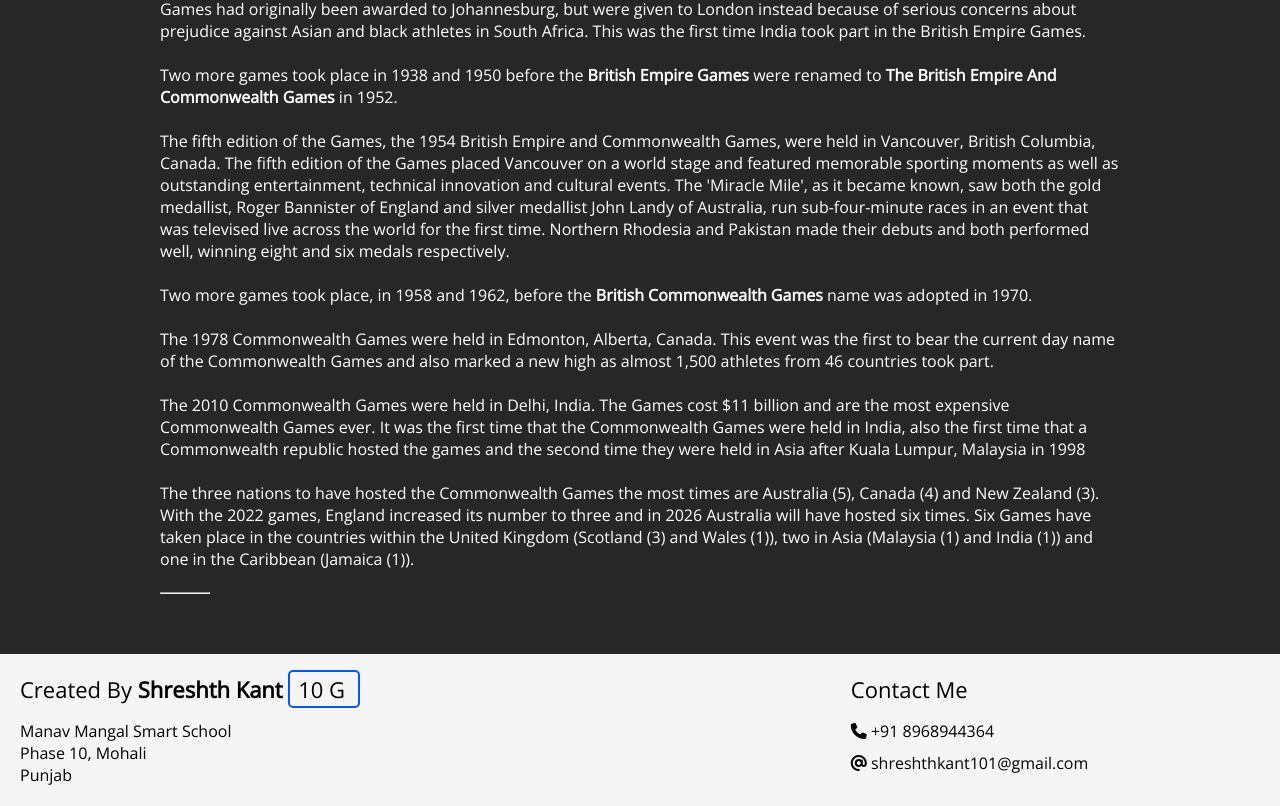
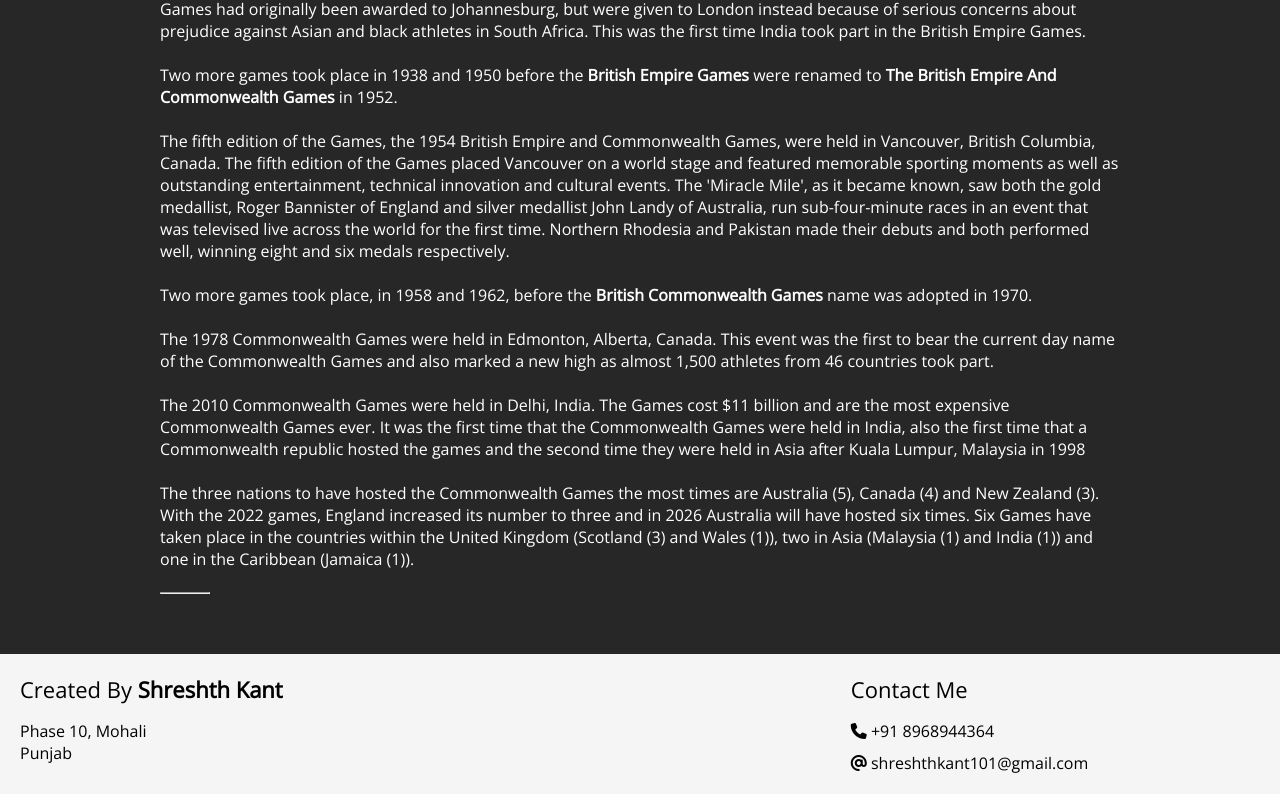
Before and after one commit to shreshthkant101/CommonwealthGames, a plain HTML site: page index.html in a window 1280 px wide. Shown: the part 1748-2554 px from the top of the page. Drawn offline with nearby package versions, Linux system fonts and the light colour scheme; a web font is replaced by a local one.

Commit message:
Update index.html

```diff
--- a/index.html
+++ b/index.html
@@ -79,8 +79,8 @@
             <div class="content">
             <div class="left box">
                 <div class="upper">
-                    <div class="topic">Created By <b>Shreshth Kant</b> <span  id="class-number">&nbsp;10 G &nbsp;</span></div>
-                    <p>Manav Mangal Smart School</p>
+                    <div class="topic">Created By <b>Shreshth Kant</b></div>
+
                     <p>Phase 10, Mohali</p>
                     <p>Punjab</p>
                 </div>
```
